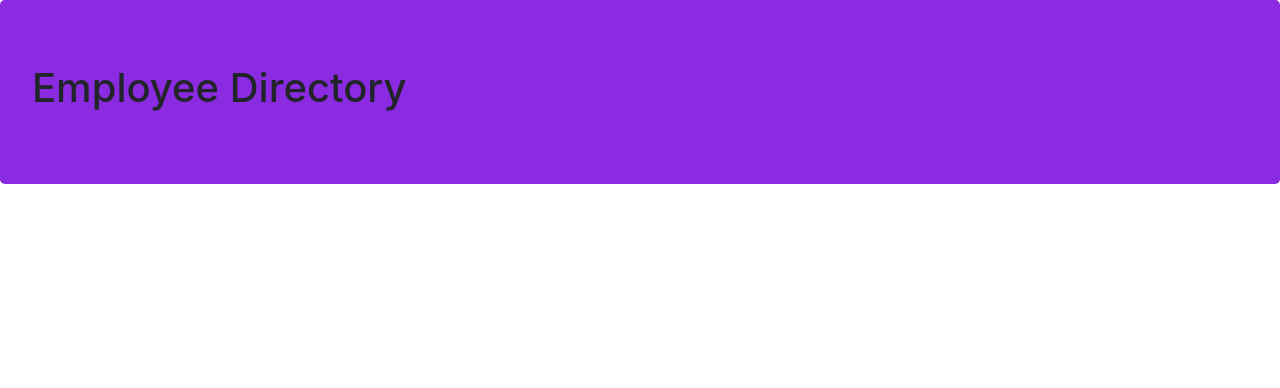
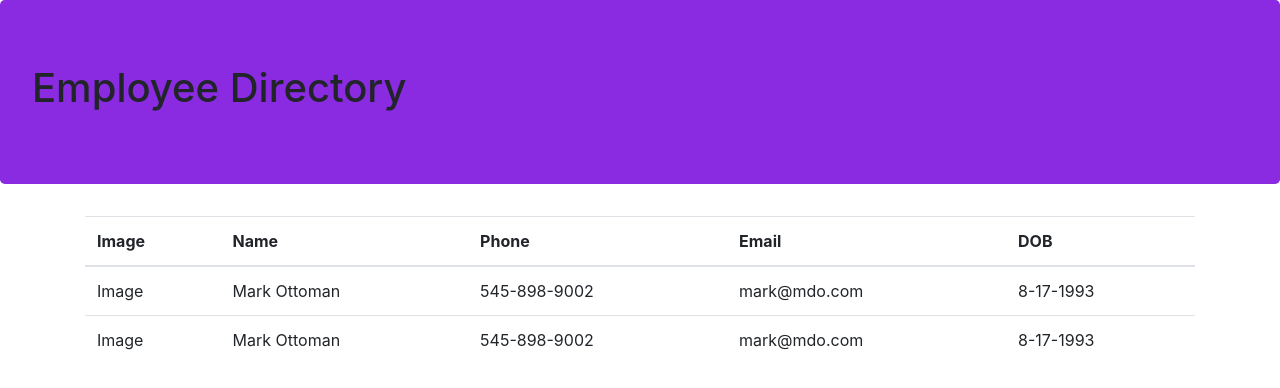
Before and after one commit to salpharre/Employee-Directory, a React (Create React App) app: page / in a window 1280 px wide. Shown: the top 388 px of the page. Built offline with nearby package versions, Linux system fonts and the light colour scheme.

Commit message:
changed list to table, renders correctly

```diff
--- a/src/components/Container/index.js
+++ b/src/components/Container/index.js
@@ -1,8 +1,20 @@
 import React from "react";
+import Table from "../Table";
+import TableHead from "../TableHead"
+import TableBody from "../TableBody"
+import TableBodyItem from "../TableBodyItem"
 
 function Container() {
     return (
-        <div className="container" />
+        <div className="container">
+            <Table>
+                <TableHead />
+                <TableBody>
+                    <TableBodyItem />
+                    <TableBodyItem />
+                </TableBody>
+            </Table>
+        </div>
     );
 };
 
--- /dev/null
+++ b/src/components/Table/index.js
@@ -0,0 +1,7 @@
+import React from 'react';
+
+function Table(props) {
+return <table className="table">{props.children}</table>
+};
+
+export default Table;
--- /dev/null
+++ b/src/components/TableBody/index.js
@@ -0,0 +1,7 @@
+import React from "react";
+
+function TableBody(props) {
+return <tbody>{props.children}</tbody>
+};
+
+export default TableBody;
--- /dev/null
+++ b/src/components/TableBodyItem/index.js
@@ -0,0 +1,16 @@
+import React from 'react';
+
+//this will need props
+function TableBodyItem() {
+    return (
+        <tr>
+            <td>Image</td>
+            <td>Mark Ottoman</td>
+            <td>545-898-9002</td>
+            <td>mark@mdo.com</td>
+            <td>8-17-1993</td>
+        </tr>
+    );
+};
+
+export default TableBodyItem;
--- /dev/null
+++ b/src/components/TableHead/index.js
@@ -0,0 +1,17 @@
+import React from 'react';
+
+function TableHead() {
+    return (
+        <thead>
+            <tr>
+                <th scope="col">Image</th>
+                <th scope="col">Name</th>
+                <th scope="col">Phone</th>
+                <th scope="col">Email</th>
+                <th scope="col">DOB</th>
+            </tr>
+        </thead>
+    );
+};
+
+export default TableHead;
```
Also changed, not shown: src/components/Header/index.js (deleted), src/components/Header/style.css (deleted), src/components/TableBody/style.css (added), src/components/TableHead/style.css (added).
